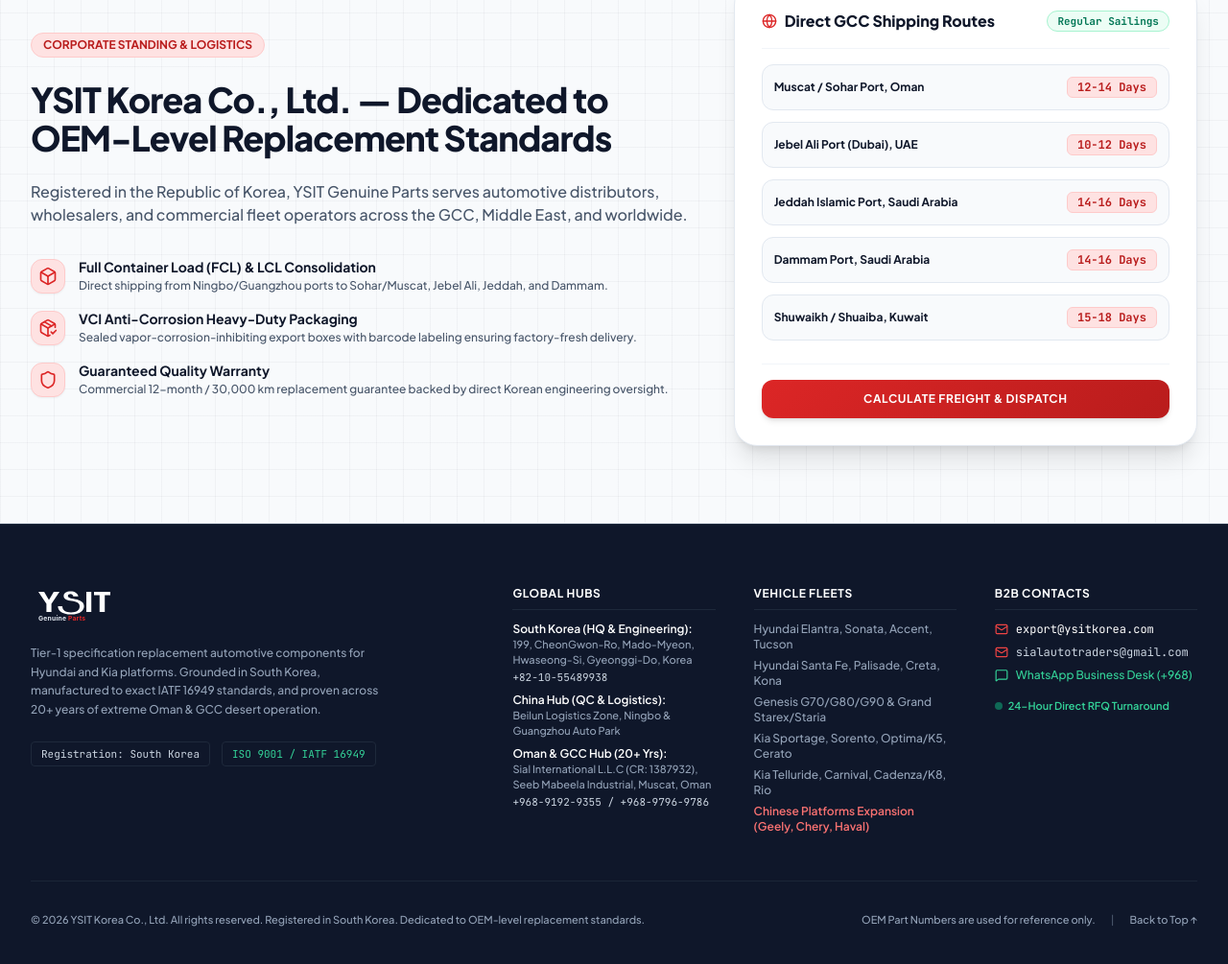
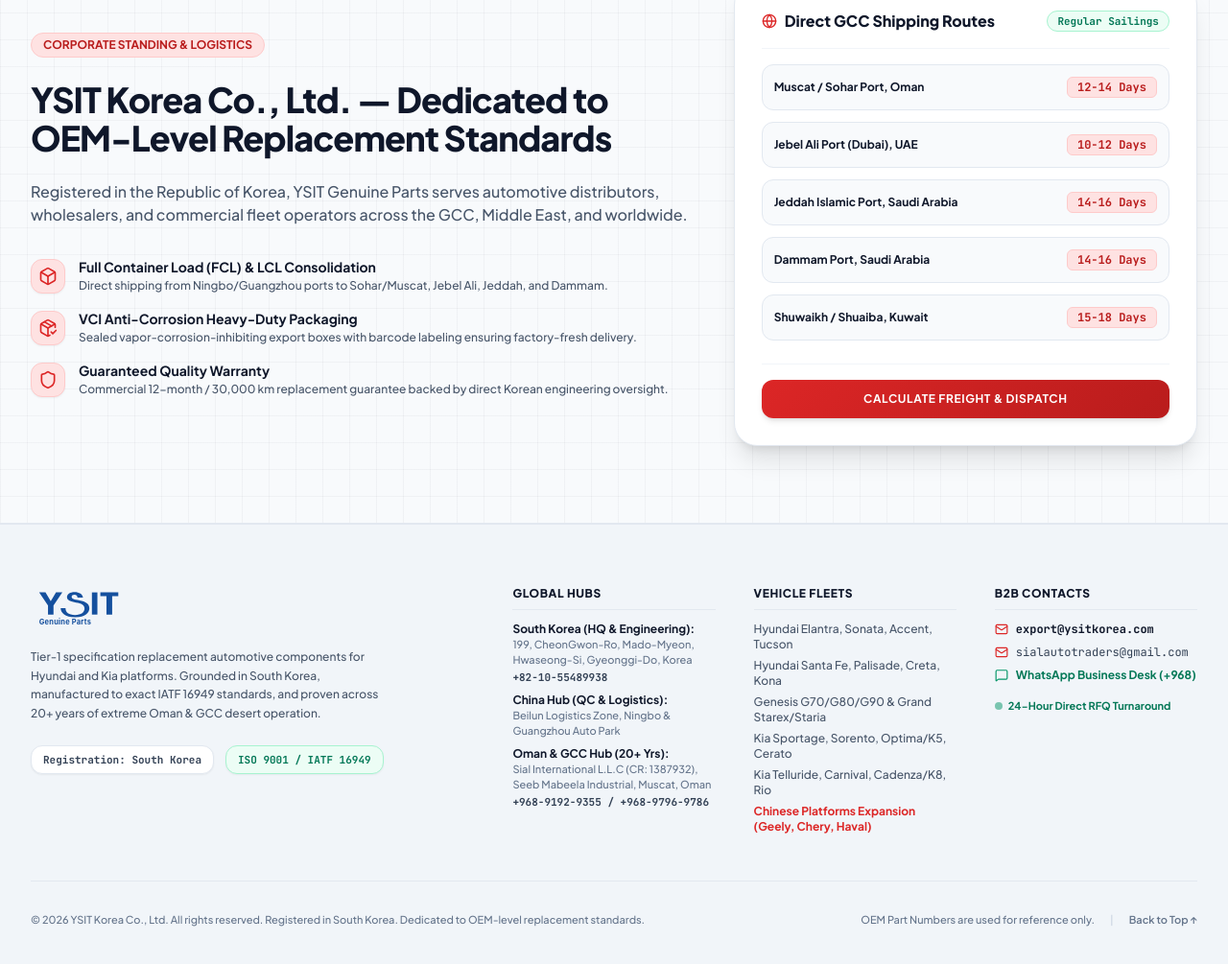
Before and after one commit to ahmedsial1/ysit, a website: page index.html in a window 1280 px wide. Shown: the part 7573-8578 px from the top of the page at 96% size. Drawn offline with nearby package versions, Linux system fonts and the light colour scheme.

Commit message:
style(ui): convert top utility bar and footer to complete light theme

```diff
--- a/index.html
+++ b/index.html
@@ -1149,9 +1149,9 @@
   </section>
 
   <!-- =========================================================================
-       10. CORPORATE B2B FOOTER (Authoritative Anchor)
+       10. CORPORATE B2B FOOTER (Light Theme)
        ========================================================================= -->
-  <footer class="bg-[#0F172A] border-t border-slate-800 pt-16 pb-12 text-slate-400 text-xs relative">
+  <footer class="bg-slate-100 border-t border-slate-200 pt-16 pb-12 text-slate-600 text-xs relative">
     <div class="max-w-7xl mx-auto px-4 sm:px-6 lg:px-8">
 
       <div class="grid grid-cols-1 md:grid-cols-2 lg:grid-cols-5 gap-10 mb-12">
@@ -1159,18 +1159,18 @@
         <!-- Col 1: Brand & Identity -->
         <div class="lg:col-span-2 space-y-4">
           <a href="#hero" class="inline-block">
-            <img src="assets/images/ysit-logo-white.svg" alt="YSIT Genuine Parts Logo" class="h-10 w-auto object-contain">
+            <img src="assets/images/ysit-logo-blue.svg" alt="YSIT Genuine Parts Logo" class="h-11 w-auto object-contain">
           </a>
 
-          <p class="text-slate-400 text-xs leading-relaxed max-w-sm">
+          <p class="text-slate-600 text-xs leading-relaxed max-w-sm font-normal">
             Tier-1 specification replacement automotive components for Hyundai and Kia platforms. Grounded in South Korea, manufactured to exact IATF 16949 standards, and proven across 20+ years of extreme Oman & GCC desert operation.
           </p>
 
           <div class="pt-2 flex items-center gap-3">
-            <div class="px-2.5 py-1 rounded bg-slate-900 border border-slate-800 text-[11px] font-mono text-slate-300">
+            <div class="px-3 py-1.5 rounded-xl bg-white border border-slate-200 text-[11px] font-mono font-bold text-slate-700 shadow-sm">
               Registration: South Korea
             </div>
-            <div class="px-2.5 py-1 rounded bg-slate-900 border border-slate-800 text-[11px] font-mono text-emerald-400">
+            <div class="px-3 py-1.5 rounded-xl bg-emerald-50 border border-emerald-200 text-[11px] font-mono font-bold text-emerald-700 shadow-sm">
               ISO 9001 / IATF 16949
             </div>
           </div>
@@ -1178,56 +1178,56 @@
 
         <!-- Col 2: Global Operational Hubs -->
         <div class="space-y-3">
-          <h4 class="text-xs uppercase font-bold text-white tracking-wider border-b border-slate-800 pb-2">Global Hubs</h4>
+          <h4 class="text-xs uppercase font-black text-slate-900 tracking-wider border-b border-slate-200 pb-2">Global Hubs</h4>
           <ul class="space-y-2 text-xs">
             <li>
-              <span class="text-white font-semibold">South Korea (HQ & Engineering):</span>
-              <p class="text-slate-400 text-[11px]">199, CheonGwon-Ro, Mado-Myeon, Hwaseong-Si, Gyeonggi-Do, Korea</p>
-              <a href="tel:+821055489938" class="text-slate-300 hover:text-red-400 font-mono text-[11px] block mt-0.5">+82-10-55489938</a>
+              <span class="text-slate-900 font-bold">South Korea (HQ & Engineering):</span>
+              <p class="text-slate-500 text-[11px]">199, CheonGwon-Ro, Mado-Myeon, Hwaseong-Si, Gyeonggi-Do, Korea</p>
+              <a href="tel:+821055489938" class="text-slate-700 hover:text-red-600 font-mono text-[11px] font-semibold block mt-0.5">+82-10-55489938</a>
             </li>
             <li>
-              <span class="text-white font-semibold">China Hub (QC & Logistics):</span>
-              <p class="text-slate-400 text-[11px]">Beilun Logistics Zone, Ningbo & Guangzhou Auto Park</p>
+              <span class="text-slate-900 font-bold">China Hub (QC & Logistics):</span>
+              <p class="text-slate-500 text-[11px]">Beilun Logistics Zone, Ningbo & Guangzhou Auto Park</p>
             </li>
             <li>
-              <span class="text-white font-semibold">Oman & GCC Hub (20+ Yrs):</span>
-              <p class="text-slate-400 text-[11px]">Sial International L.L.C (CR: 1387932), Seeb Mabeela Industrial, Muscat, Oman</p>
-              <a href="tel:+96891929355" class="text-slate-300 hover:text-red-400 font-mono text-[11px] block mt-0.5">+968-9192-9355 / +968-9796-9786</a>
+              <span class="text-slate-900 font-bold">Oman & GCC Hub (20+ Yrs):</span>
+              <p class="text-slate-500 text-[11px]">Sial International L.L.C (CR: 1387932), Seeb Mabeela Industrial, Muscat, Oman</p>
+              <a href="tel:+96891929355" class="text-slate-700 hover:text-red-600 font-mono text-[11px] font-semibold block mt-0.5">+968-9192-9355 / +968-9796-9786</a>
             </li>
           </ul>
         </div>
 
         <!-- Col 3: Core Coverage -->
         <div class="space-y-3">
-          <h4 class="text-xs uppercase font-bold text-white tracking-wider border-b border-slate-800 pb-2">Vehicle Fleets</h4>
-          <ul class="space-y-1.5 text-xs text-slate-400">
-            <li><a href="#vehicle-platforms" class="hover:text-red-400 transition-colors">Hyundai Elantra, Sonata, Accent, Tucson</a></li>
-            <li><a href="#vehicle-platforms" class="hover:text-red-400 transition-colors">Hyundai Santa Fe, Palisade, Creta, Kona</a></li>
-            <li><a href="#vehicle-platforms" class="hover:text-red-400 transition-colors">Genesis G70/G80/G90 & Grand Starex/Staria</a></li>
-            <li><a href="#vehicle-platforms" class="hover:text-red-400 transition-colors">Kia Sportage, Sorento, Optima/K5, Cerato</a></li>
-            <li><a href="#vehicle-platforms" class="hover:text-red-400 transition-colors">Kia Telluride, Carnival, Cadenza/K8, Rio</a></li>
-            <li><a href="#vehicle-platforms" class="hover:text-red-400 transition-colors text-red-400 font-semibold">Chinese Platforms Expansion (Geely, Chery, Haval)</a></li>
+          <h4 class="text-xs uppercase font-black text-slate-900 tracking-wider border-b border-slate-200 pb-2">Vehicle Fleets</h4>
+          <ul class="space-y-1.5 text-xs text-slate-600">
+            <li><a href="#vehicle-platforms" class="hover:text-red-600 transition-colors">Hyundai Elantra, Sonata, Accent, Tucson</a></li>
+            <li><a href="#vehicle-platforms" class="hover:text-red-600 transition-colors">Hyundai Santa Fe, Palisade, Creta, Kona</a></li>
+            <li><a href="#vehicle-platforms" class="hover:text-red-600 transition-colors">Genesis G70/G80/G90 & Grand Starex/Staria</a></li>
+            <li><a href="#vehicle-platforms" class="hover:text-red-600 transition-colors">Kia Sportage, Sorento, Optima/K5, Cerato</a></li>
+            <li><a href="#vehicle-platforms" class="hover:text-red-600 transition-colors">Kia Telluride, Carnival, Cadenza/K8, Rio</a></li>
+            <li><a href="#vehicle-platforms" class="hover:text-red-600 transition-colors text-red-600 font-bold">Chinese Platforms Expansion (Geely, Chery, Haval)</a></li>
           </ul>
         </div>
 
         <!-- Col 4: Quick Contacts & Desk -->
         <div class="space-y-3">
-          <h4 class="text-xs uppercase font-bold text-white tracking-wider border-b border-slate-800 pb-2">B2B Contacts</h4>
+          <h4 class="text-xs uppercase font-black text-slate-900 tracking-wider border-b border-slate-200 pb-2">B2B Contacts</h4>
           <ul class="space-y-2 text-xs">
             <li class="flex items-center gap-2">
-              <i data-lucide="mail" class="w-3.5 h-3.5 text-red-500"></i>
-              <a href="mailto:export@ysitkorea.com" class="text-white hover:text-red-400 font-mono">export@ysitkorea.com</a>
+              <i data-lucide="mail" class="w-3.5 h-3.5 text-red-600"></i>
+              <a href="mailto:export@ysitkorea.com" class="text-slate-900 hover:text-red-600 font-mono font-semibold">export@ysitkorea.com</a>
             </li>
             <li class="flex items-center gap-2">
-              <i data-lucide="mail" class="w-3.5 h-3.5 text-red-500"></i>
-              <a href="mailto:sialautotraders@gmail.com" class="text-slate-300 hover:text-red-400 font-mono">sialautotraders@gmail.com</a>
+              <i data-lucide="mail" class="w-3.5 h-3.5 text-red-600"></i>
+              <a href="mailto:sialautotraders@gmail.com" class="text-slate-700 hover:text-red-600 font-mono">sialautotraders@gmail.com</a>
             </li>
             <li class="flex items-center gap-2">
-              <i data-lucide="message-square" class="w-3.5 h-3.5 text-emerald-400"></i>
-              <a href="https://wa.me/96891929355" target="_blank" class="text-emerald-400 hover:underline">WhatsApp Business Desk (+968)</a>
+              <i data-lucide="message-square" class="w-3.5 h-3.5 text-emerald-600"></i>
+              <a href="https://wa.me/96891929355" target="_blank" class="text-emerald-700 font-bold hover:underline">WhatsApp Business Desk (+968)</a>
             </li>
-            <li class="pt-2 text-[11px] text-emerald-400 font-semibold flex items-center gap-1.5">
-              <span class="w-2 h-2 rounded-full bg-emerald-500 animate-pulse"></span>
+            <li class="pt-2 text-[11px] text-emerald-700 font-bold flex items-center gap-1.5">
+              <span class="w-2 h-2 rounded-full bg-emerald-600 animate-pulse"></span>
               <span>24-Hour Direct RFQ Turnaround</span>
             </li>
           </ul>
@@ -1236,14 +1236,14 @@
       </div>
 
       <!-- Copyright & Compliance Disclaimer -->
-      <div class="pt-8 border-t border-slate-800/80 flex flex-col md:flex-row items-center justify-between gap-4 text-[11px] text-slate-400 text-center md:text-left">
+      <div class="pt-8 border-t border-slate-200 flex flex-col md:flex-row items-center justify-between gap-4 text-[11px] text-slate-500 text-center md:text-left">
         <div>
           © <span id="currentYear">2026</span> YSIT Korea Co., Ltd. All rights reserved. Registered in South Korea. Dedicated to OEM-level replacement standards.
         </div>
-        <div class="flex items-center gap-4 text-slate-400">
+        <div class="flex items-center gap-4 text-slate-500">
           <span>OEM Part Numbers are used for reference only.</span>
-          <span class="text-slate-600">|</span>
-          <a href="#hero" class="hover:text-white transition-colors">Back to Top ↑</a>
+          <span class="text-slate-300">|</span>
+          <a href="#hero" class="hover:text-red-600 transition-colors font-semibold">Back to Top ↑</a>
         </div>
       </div>
 
```
